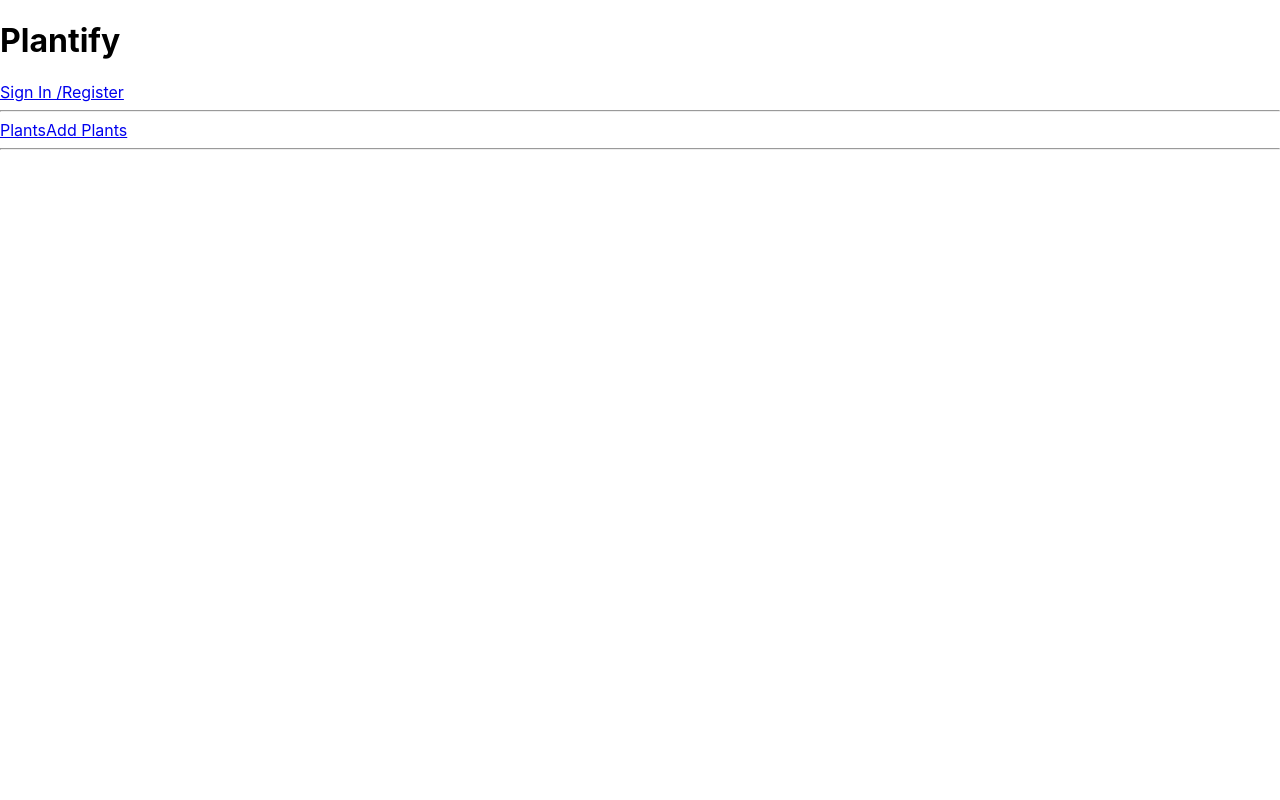
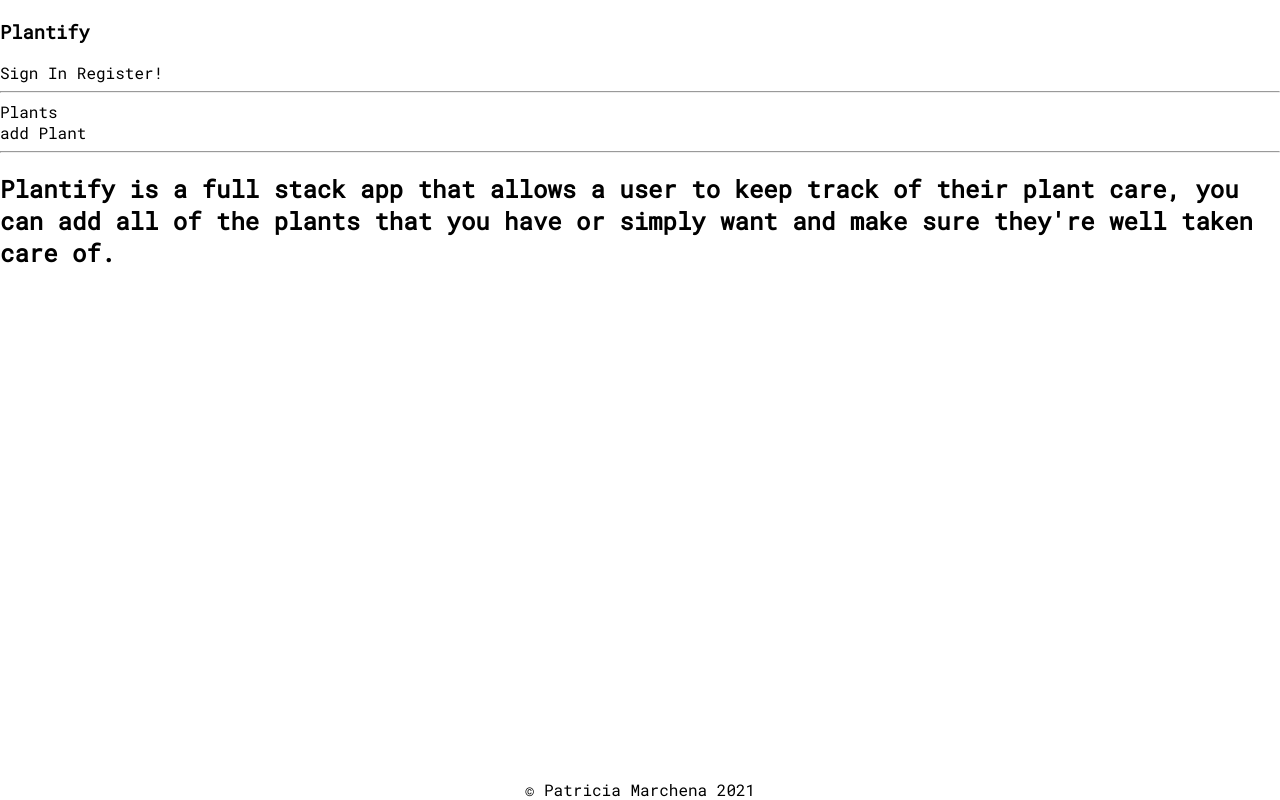
Before and after one commit to trishamarchena/Plantify, a React (Create React App) app in the folder client/: page / in a window 1280 px wide. Built offline with nearby package versions, Linux system fonts and the light colour scheme.

Commit message:
started css

```diff
--- a/client/src/App.js
+++ b/client/src/App.js
@@ -1,63 +1,66 @@
-import { login, register, verify, logout } from './services/users'
-import { useState, useEffect } from 'react';
-import { Route, useHistory } from 'react-router-dom';
-import Homepage from './Layout/Homepage/Homepage.jsx';
-import Register from './Layout/Components/Register/Register.jsx';
-import SignIn from './Layout/Components/SignIn/SignIn.jsx';
-import Plants from './Layout/Components/Plants/Plants.jsx';
-import EditPlant from './Layout/Components/EditPlant/EditPlants';
-import PlantsDetail from './Layout/Components/PlantsDetail/PlantsDetail.jsx';
-import NewPlant from './Layout/Components/NewPlant/NewPlant.jsx';
-
+import { login, register, verify, logout } from "./services/users";
+import { useState, useEffect } from "react";
+import { Route, useHistory, Switch } from "react-router-dom";
+import Homepage from "./Layout/Homepage/Homepage.jsx";
+import Register from "./Layout/Components/Register/Register.jsx";
+import SignIn from "./Layout/Components/SignIn/SignIn.jsx";
+import Plants from "./Layout/Components/Plants/Plants.jsx";
+import EditPlant from "./Layout/Components/EditPlant/EditPlants";
+import PlantsDetail from "./Layout/Components/PlantsDetail/PlantsDetail.jsx";
+import NewPlant from "./Layout/Components/NewPlant/NewPlant.jsx";
+import Layout from "./Layout/Layout.jsx";
 
 function App() {
-
-  const [user, setUser] = useState(null)
+  const [user, setUser] = useState(null);
 
   const [registerFormData, setRegisterFormData] = useState({
-    username: '',
-    email: '',
-    password: ''
-  })
+    username: "",
+    email: "",
+    password: "",
+  });
 
   const [loginFormData, setLoginFormData] = useState({
-    email: '',
-    password: ''
-  })
+    email: "",
+    password: "",
+  });
 
-  const history = useHistory()
+  const history = useHistory();
 
   useEffect(() => {
     const reverify = async () => {
-      const currentUser = await verify()
-      setUser(currentUser)
-    }
-    reverify()
-  },[])
+      const currentUser = await verify();
+      setUser(currentUser);
+    };
+    reverify();
+  }, []);
 
   const handleRegister = async (e) => {
-    e.preventDefault()
-    const newUser = await register(registerFormData)
-    setUser(newUser)
-    history.push('/foods')
-  }
+    e.preventDefault();
+    const newUser = await register(registerFormData);
+    setUser(newUser);
+    history.push("/");
+  };
 
   const handleLogin = async (e) => {
-    e.preventDefault()
-    const user = await login(loginFormData)
-    setUser(user)
-    history.push('/plants')
-  }
+    e.preventDefault();
+    const user = await login(loginFormData);
+    setUser(user);
+    history.push("/plants");
+  };
 
   const handleLogout = () => {
-    logout()
-    setUser(null)
-    history.push("/login")
-  }
+    logout();
+    setUser(null);
+    history.push("/");
+  };
 
   return (
-    <div>
-      <Homepage user={user} handleLogout={handleLogout}>
+      <Switch>
+        <Layout user ={user} handleLogout={handleLogout}>
+    <div className="navbar">
+        <Route exact path="/">
+          <Homepage user={user} handleLogout={handleLogout} />
+        </Route>
         <Route exact path="/Register">
           <Register
             handleRegister={handleRegister}
@@ -65,19 +68,28 @@ function App() {
             registerFormData={registerFormData}
           />
         </Route>
-        <Route exact path ="/plants"><Plants/></Route>
-        <Route exact path ="/plants/:id/edit"><EditPlant/></Route>
-        <Route exact path ="/plants/:id"><PlantsDetail/></Route>
-        <Route exact path ="/create-plant"><NewPlant user={user} /></Route>
-        <Route exact path="/SignIn">
+        <Route exact path="/plants">
+          <Plants />
+        </Route>
+        <Route exact path="/plants/:id/edit">
+          <EditPlant />
+        </Route>
+        <Route exact path="/plants/:id">
+          <PlantsDetail />
+        </Route>
+        <Route exact path="/create-plant">
+          <NewPlant user={user} />
+        </Route>
+        <Route exact path="/login">
           <SignIn
             handleLogin={handleLogin}
             setLoginFormData={setLoginFormData}
             loginFormData={loginFormData}
           />
         </Route>
-      </Homepage>
     </div>
+    </Layout>
+      </Switch>
   );
 }
 
--- /dev/null
+++ b/client/src/Layout/Components/Footer/Footer.css
@@ -0,0 +1,8 @@
+footer{
+  bottom: 0;
+  position: fixed;
+  text-align: center;
+  width: 100%;
+  font-family: 'roboto mono', sans-serif;
+  /* z-index: 2; */
+}
--- /dev/null
+++ b/client/src/Layout/Components/Footer/Footer.jsx
@@ -0,0 +1,14 @@
+import "./Footer.css"
+
+const Footer = () => {
+
+  return (
+    <footer>
+      <div className="copyright">
+      © Patricia Marchena 2021
+      </div>
+    </footer>
+  );
+};
+
+export default Footer;
--- a/client/src/Layout/Components/Plants/Plants.css
+++ b/client/src/Layout/Components/Plants/Plants.css
@@ -0,0 +1,10 @@
+.allthePlants{
+  display: flex;
+  align-self: center;
+  text-align: center;
+  flex-direction: column;
+}
+a{
+  color: black;
+  text-decoration: none;
+}
--- a/client/src/Layout/Components/Plants/Plants.jsx
+++ b/client/src/Layout/Components/Plants/Plants.jsx
@@ -17,13 +17,16 @@ export default function Plants({ user }) {
 
 
   return (
-    <section className="screen-section">
+    <section className="allthePlants">
       <h1>Plants</h1>
       <div className="plant-list">
         {plants.map((plant) => {
           return (
             <Fragment key={plant.id}>
               <Link to={`/plants/${plant.id}`} className="plant-list-name">
+              <div className="plantImages">
+        <img src={plant.image_url} alt={plant.name} />
+      </div>
                 <p>{plant.name}</p>
               </Link>
             </Fragment>
--- a/client/src/Layout/Components/PlantsDetail/PlantsDetail.jsx
+++ b/client/src/Layout/Components/PlantsDetail/PlantsDetail.jsx
@@ -2,6 +2,7 @@ import React, { useEffect, useState, Fragment } from "react";
 import { useParams, Link } from "react-router-dom";
 import { getAllPlantCares } from "../../../services/plantCare.js";
 import { addPlantCareToPlant, getOnePlant } from "../../../services/plants";
+import "./PlantsDetail.css";
 
 export default function PlantDetail() {
   const [plant, setPlant] = useState({});
@@ -30,12 +31,21 @@ export default function PlantDetail() {
   };
 
   return (
-    <section className="screen-section">
-      <h1>{plant.name}</h1>
-      <img src={plant.image_url} alt={plant.name} />
-      <h4>{plant.watering_input}</h4>
-      <h4>{plant.sunlight_input}</h4>
-      <h4>{plant.other_input}</h4>
+    <section className="detail-section">
+      <div className="detailName">
+        <h1>{plant.name}</h1>
+      </div>
+      <div className="detailImage">
+        <img src={plant.image_url} alt={plant.name} />
+      </div>
+      <div className="detailWater">
+        <h4>Water:{plant.watering_input}</h4>
+      </div>
+      <div className="detailsun">
+        <h4>Sunlight:{plant.sunlight_input}</h4>
+      </div>
+
+      <h4>Other:{plant.other_input}</h4>
       {plant.plant_cares?.map((care) => (
         <Fragment key={care.id}>
           <h4>{care.date_edit}</h4>
@@ -47,12 +57,16 @@ export default function PlantDetail() {
         return <p key={plantCare.id}>{plantCare.name}</p>;
       })}
       <form onSubmit={(e) => handleSubmit(e)} className="plant-detail-form">
+          <div className ="detailedButtons">
         <Link to={`/plants/${plant.id}/edit`}>
-          <button className="plant-list-edit">edit</button>
+          <button className="plant-detail-edit-button">edit</button>
         </Link>
         <Link to={`plants/${plant.id}/plant_cares`}>
-          <button type="submit">Plant Care</button>
+          <button className="plant-detail-submit-button" type="submit">
+            Plant Care
+          </button>
         </Link>
+          </div>
       </form>
     </section>
   );
--- a/client/src/Layout/Homepage/Homepage.css
+++ b/client/src/Layout/Homepage/Homepage.css
@@ -0,0 +1,11 @@
+.description{
+  font-family: 'roboto mono', sans-serif;
+}
+button{
+  background-color: transparent;
+  border-radius: 20px;
+  font-family: 'roboto mono', sans-serif;
+}
+body {
+  font-family: 'roboto mono', sans-serif;
+}
--- a/client/src/Layout/Homepage/Homepage.jsx
+++ b/client/src/Layout/Homepage/Homepage.jsx
@@ -1,46 +1,16 @@
-import { Link, useHistory, Route } from "react-router-dom"
-import "./Homepage.css"
+import { Link, useHistory, Route } from "react-router-dom";
+import "./Homepage.css";
 
 const Homepage = (props) => {
-  const history = useHistory()
-
-  const unauthenticated = (
-    <div>
-      <Link to="/SignIn">Sign In /</Link>
-      <Link to="/register">Register</Link>
+  return (
+    <div className="description">
+      <h2>
+        Plantify is a full stack app that allows a user to keep track of their
+        plant care, you can add all of the plants that you have or simply want
+        and make sure they're well taken care of.
+      </h2>
     </div>
-  )
-
-  const authenticated = (
-    <div>
-      <p>{props.user?.username}</p>
-      <button onClick={() => {
-        props.handleLogout()
-        history.push("/")
-      }}>Logout</button>
-    </div>
-  )
-
-  return (
-    <div>
-      <header className="layout-header">
-        <h1>Plantify</h1>
-        {
-          props.user ?
-            authenticated
-            :
-            unauthenticated
-        }
-      </header>
-      <hr />
-      <div className="nav-links">
-        <Link to="/plants">Plants</Link>
-        <Link to="/create-plant">Add Plants</Link>
-      </div>
-      <hr />
-      {props.children}
-    </div>
-  )
-}
+  );
+};
 
 export default Homepage;
--- a/client/src/Layout/Layout.jsx
+++ b/client/src/Layout/Layout.jsx
@@ -1,9 +1,16 @@
-import Navbar from '/Navbar/Navbar.jsx';
+import Navbar from "./Navbar/Navbar.jsx";
+import Footer from "./Components/Footer/Footer.jsx";
 
-const Layout = () {
+const Layout = (props) => {
+  return (
+    <div className="layoutDiv">
+      <Navbar user={props.user} handleLogout={props.handleLogout}/>
+      <Footer />
+      <div>
+      {props.children}
+    </div>
+    </div>
+  );
+};
 
-  return(
-    <Navbar />
-
-  )
-}
+export default Layout;
--- a/client/src/Layout/Navbar/Navbar.jsx
+++ b/client/src/Layout/Navbar/Navbar.jsx
@@ -1,13 +1,10 @@
-import { Route } from "react-router-dom"
+import { Link, useHistory } from "react-router-dom";
+import { useEffect, useState } from "react";
+import "./Navbar.css";
 
-import Plants from './Components/Plants/Plants.jsx'
-// import CreateFood from '../screens/CreateFood'
-// import EditFood from "../screens/EditFood"
-// import Flavors from "../screens/Flavors"
-// import FoodDetail from "../screens/FoodDetail"
-
-const Navbar = ({user}) => {
+const Navbar = ({ user, props }) => {
   const [visible, setVisible] = useState(true);
+  const history = useHistory();
   // is the hamburger menu open?
   const [hamburger, setHamburger] = useState(false);
 
@@ -29,12 +26,33 @@ const Navbar = ({user}) => {
     };
   }, []);
 
+  const authenticated = (
+    <div className="authenticatedUser_logout">
+      <div className="usernameDisplay">
+        <p>{user?.username}</p>
+      </div>
+      <div className="logoutDisplay">
+        <button
+          onClick={(e) => {
+            props.handleLogout(e);
+          }}
+        >
+          Logout
+        </button>
+      </div>
+    </div>
+  );
+  const unauthenticated = (
+    <>
+      <Link to="/login">Sign In </Link>
+      <Link to="/Register">Register!</Link>
+    </>
+  );
+
   return (
     <nav className={hamburger ? "active" : null}>
-      <div className="navbar">
-        <div className="welcome">
-          <Link to="/">SPF</Link>
-        </div>
+      <nav className="navbar">
+        <div className="welcome"></div>
         <div id="hamburger-div">
           {hamburger ? (
             <div id="close-hamburger" onClick={() => setHamburger(!hamburger)}>
@@ -52,30 +70,24 @@ const Navbar = ({user}) => {
           className="links"
           style={{ display: visible || hamburger ? "flex" : "none" }}
         ></div>
-    <div>
-      <Route exact path="/">
-        <Home />
-      </Route>
-      <Route exact path="/plants">
-        <Plants user={user} />
-      </Route>
-      <Route exact path="/plant/:id">
-        <PlantDetail/>
-      </Route>
-      <Route exact path="/create-plant">
-        <CreatePlant user={user}/>
-      </Route>
-      <Route exact path="/plant/:id/edit">
-        <Plant user={user}/>
-      </Route>
-      <Route exact path="/plant_care">
-        <Plant_Care/>
-      </Route>
-    </div>
-    </div>
-
+        <div>
+          <header className="layout-header">
+            <h1>Plantify</h1>
+            {user ? authenticated : unauthenticated}
+          </header>
+          <hr />
+          <div className="plant-links">
+            <Link to="/plants">Plants</Link>
+          </div>
+          <div className="addplantButton">
+            <Link to="/create-plant">add Plant</Link>
+          </div>
+          <hr />
+          {props?.children}
+        </div>
+      </nav>
     </nav>
-  )
-          }
+  );
+};
 
 export default Navbar;
```
Also changed, not shown: client/src/Layout/Components/PlantsDetail/PlantsDetail.css (+26 -0 lines), 1 other file (tests, documents, lock files or other folders).
